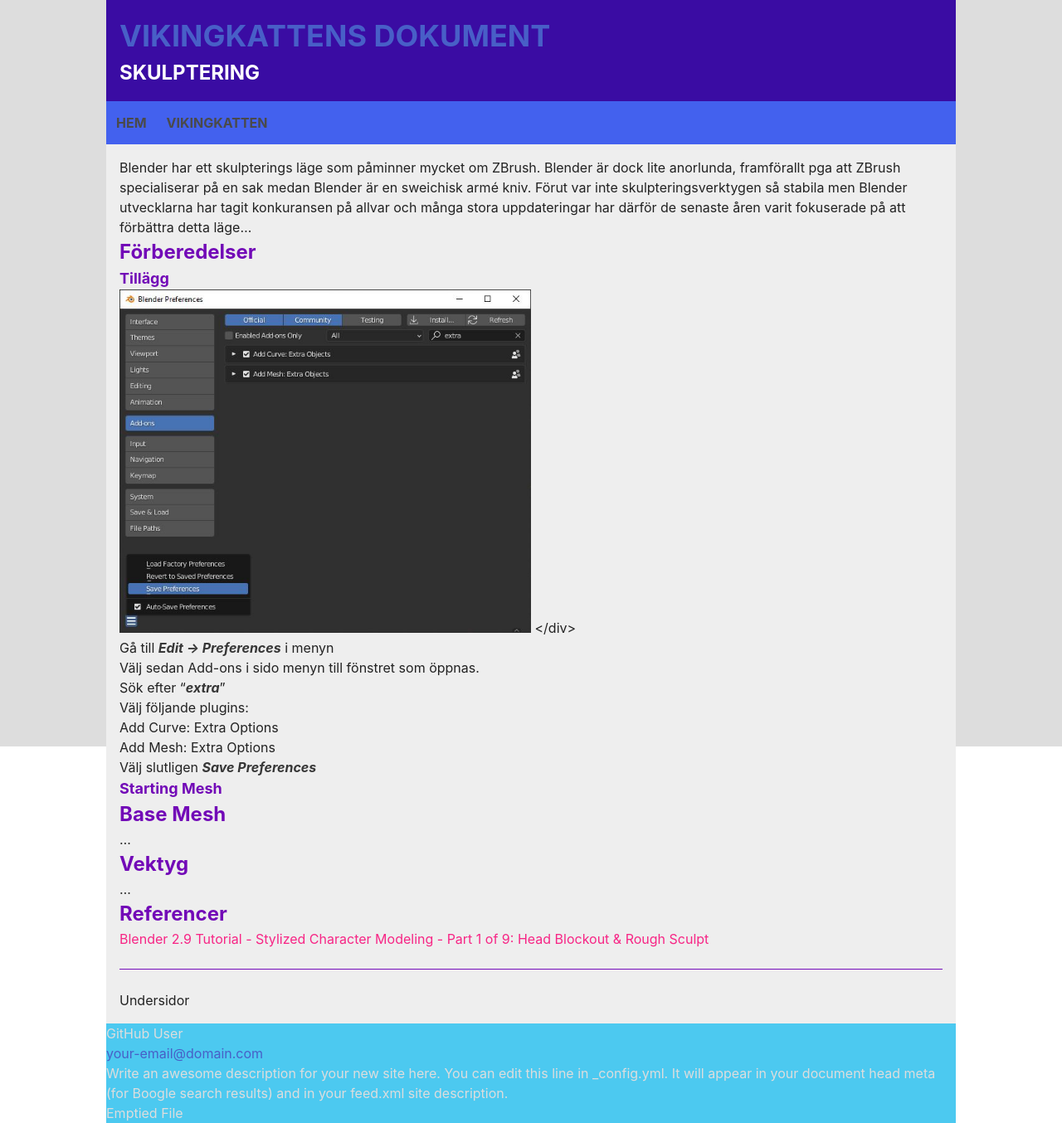
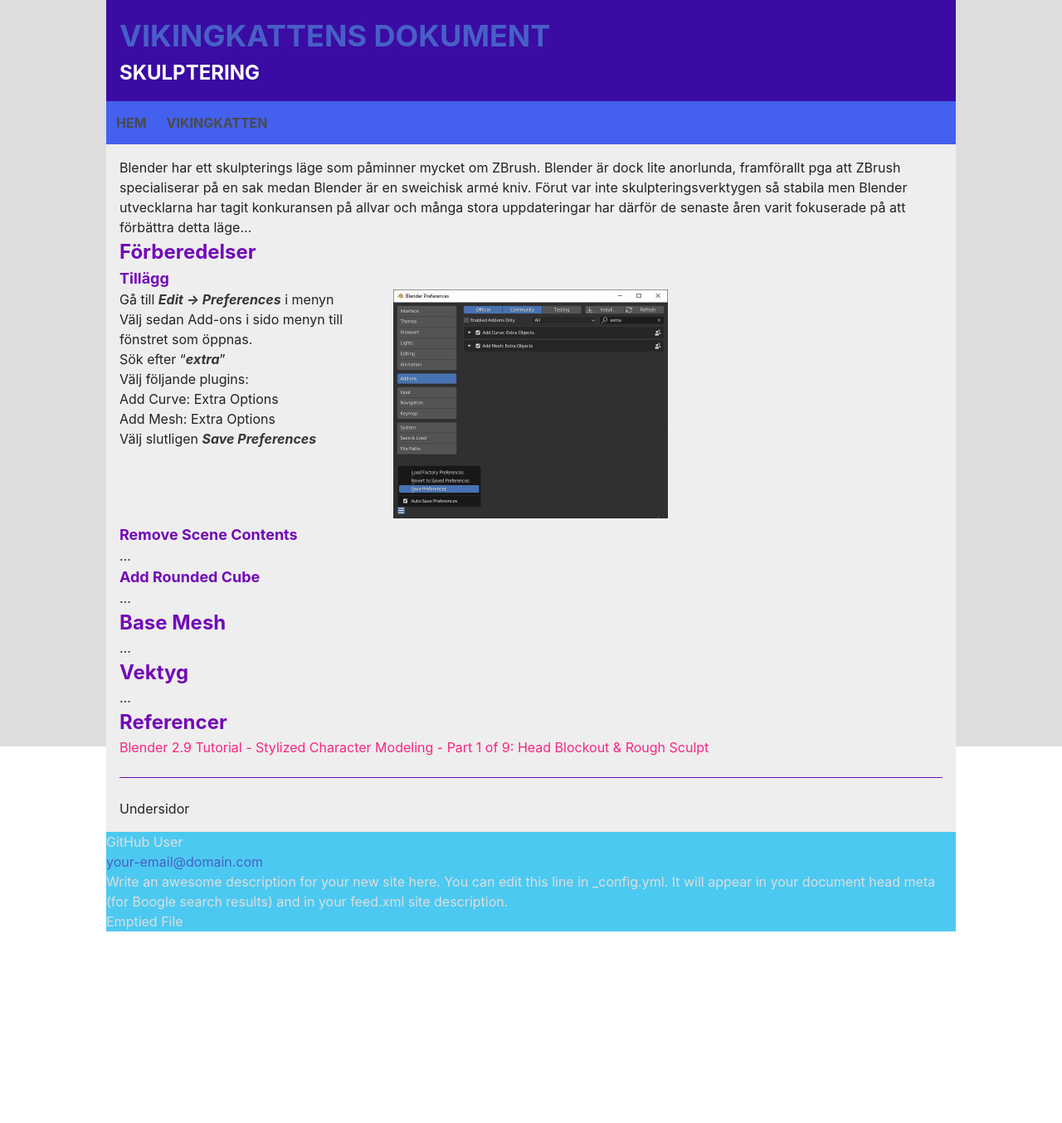
Before and after one commit to viking-cat/dokument, a Jekyll site: the page built from _pages/grafik/blender/skulptering.md, in a window 1280 px wide. Shown: the whole page at 83% size. Built offline with Jekyll 4.4.1, drawn with Linux system fonts in a browser that asks for light colours; after the commit the page ends 1123 px from its top, so only the background shows below that.

Commit message:
Update skulptering.md

```diff
--- a/_pages/grafik/blender/skulptering.md
+++ b/_pages/grafik/blender/skulptering.md
@@ -9,9 +9,10 @@
 # Förberedelser
 
 ## Tillägg
-<div style="float:right;"></div>
+<div style="float:right;">
   <img src="/dokument/assets/blender-sculpting-preferences-add_ons.JPG" alt="Preference Window" width="50%" height="50%">
 </div>
+
 * Gå till ***Edit -> Preferences*** i menyn
 * Välj sedan Add-ons i sido menyn till fönstret som öppnas.
 * Sök efter "***extra***"
@@ -19,10 +20,16 @@
   * Add Curve: Extra Options
   * Add Mesh: Extra Options
 * Välj slutligen ***Save Preferences***
+
 <div style="clear:both;"></div>
 
-## Starting Mesh
+## Remove Scene Contents
 
+...
+
+## Add Rounded Cube
+
+...
 
 # Base Mesh
 ...
```
